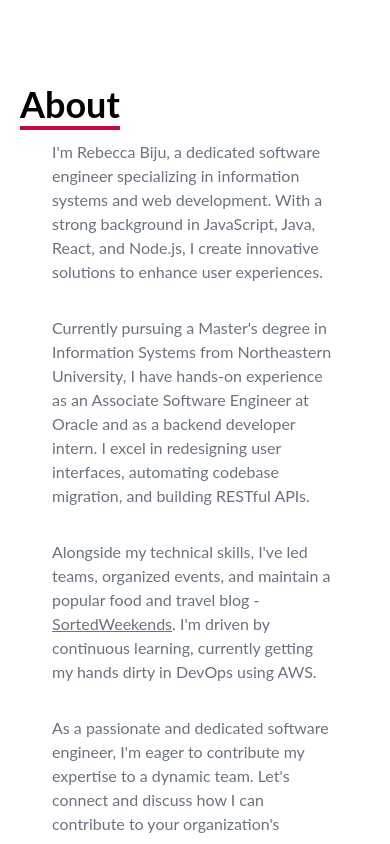
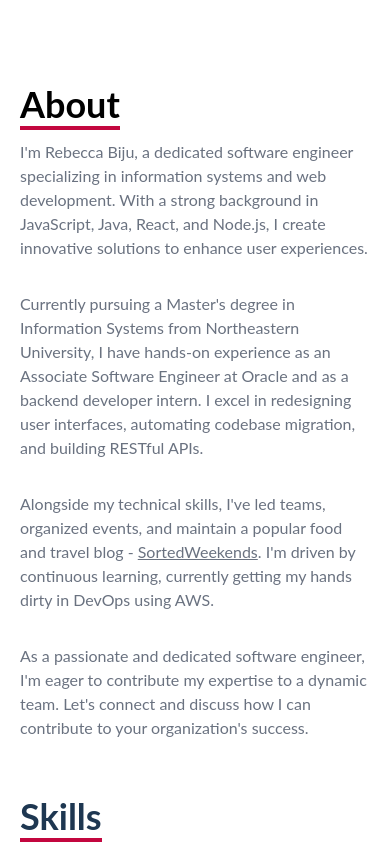
Before and after one commit to beccccaboo/beccccaboo, a React (Create React App) app: page / in a window 390 px wide. Shown: the part 780-1624 px from the top of the page. Built offline with nearby package versions, Linux system fonts and the light colour scheme; the HTML template or start-up script is replaced by a standard one.

Commit message:
Updated about margin

```diff
--- a/src/components/About.jsx
+++ b/src/components/About.jsx
@@ -9,13 +9,13 @@ const About = () => {
             <div>
                 <p className='text-4xl font-bold border-b-4 border-[#C3073F] inline'>About</p>
             </div>
-            <div className='max-w-[1000px] w-full sm:flex sm:flex-row justify-center items-center mx-auto gap-2'>
+            <div className='max-w-[1000px] w-full sm:flex sm:flex-row sm:justify-center sm:items-center sm:mx-auto gap-2'>
               <div className="hidden sm:block lg:w-[300px] lg:h-[300px] md:w-[200px] md:h-[200px] sm:w-[150px] sm:h-[150px] rounded-full overflow-hidden mx-8 sm:mr-8">
                   <img className='object-cover h-[100%] w-[100%]' src={ProfileImage} alt="Profile"/>
               </div>
                 {/* Container flexbox for text */}
                 <div className='w-full md:max-w-[950px] text-left'>
-                    <div className='max-w-[1000px] flex flex-col justify-center h-full mx-8 sm:ml-8'>
+                    <div className='max-w-[1000px] flex flex-col justify-center h-full sm:mx-8 sm:ml-8'>
                       {bioData.map((bio, index)=>(
                         <p key={index} className='text-[#6a7280] py-4 ' dangerouslySetInnerHTML={{ __html: bio.para }}></p>
                       ))}
```
